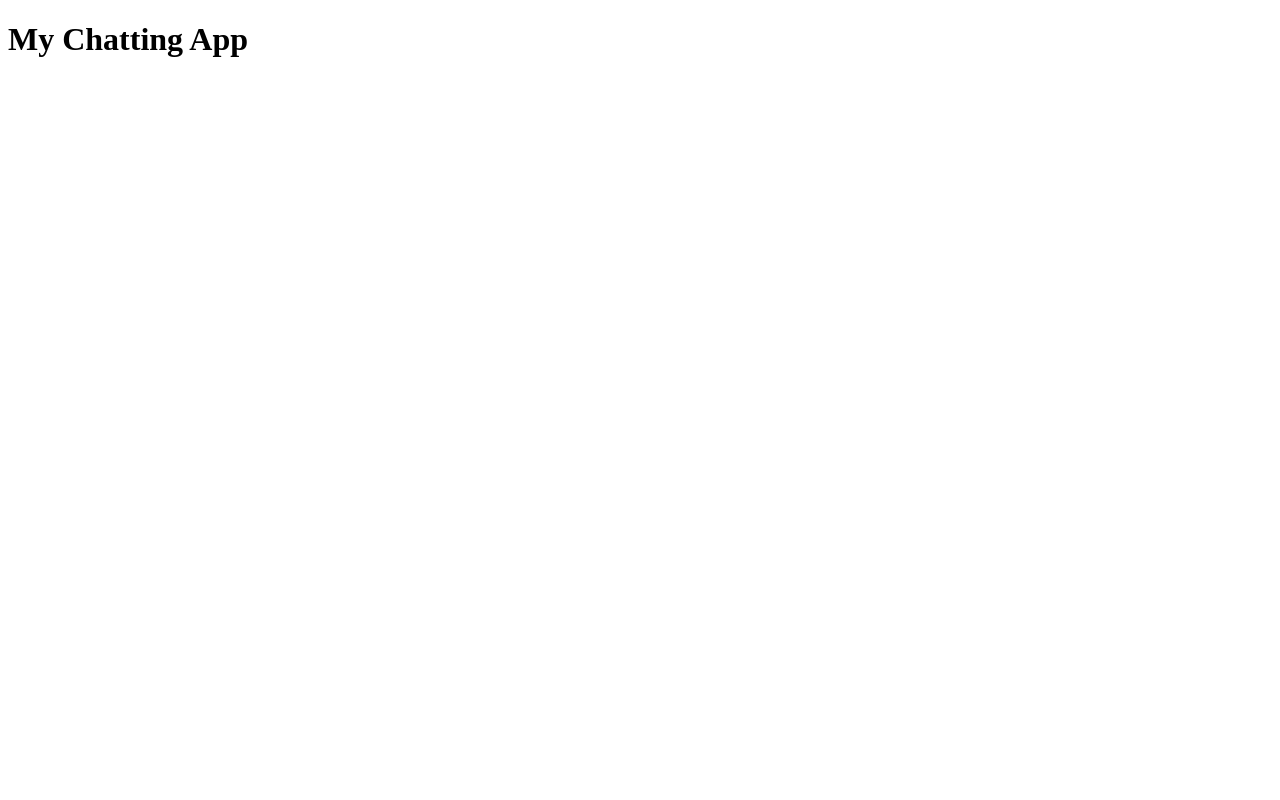
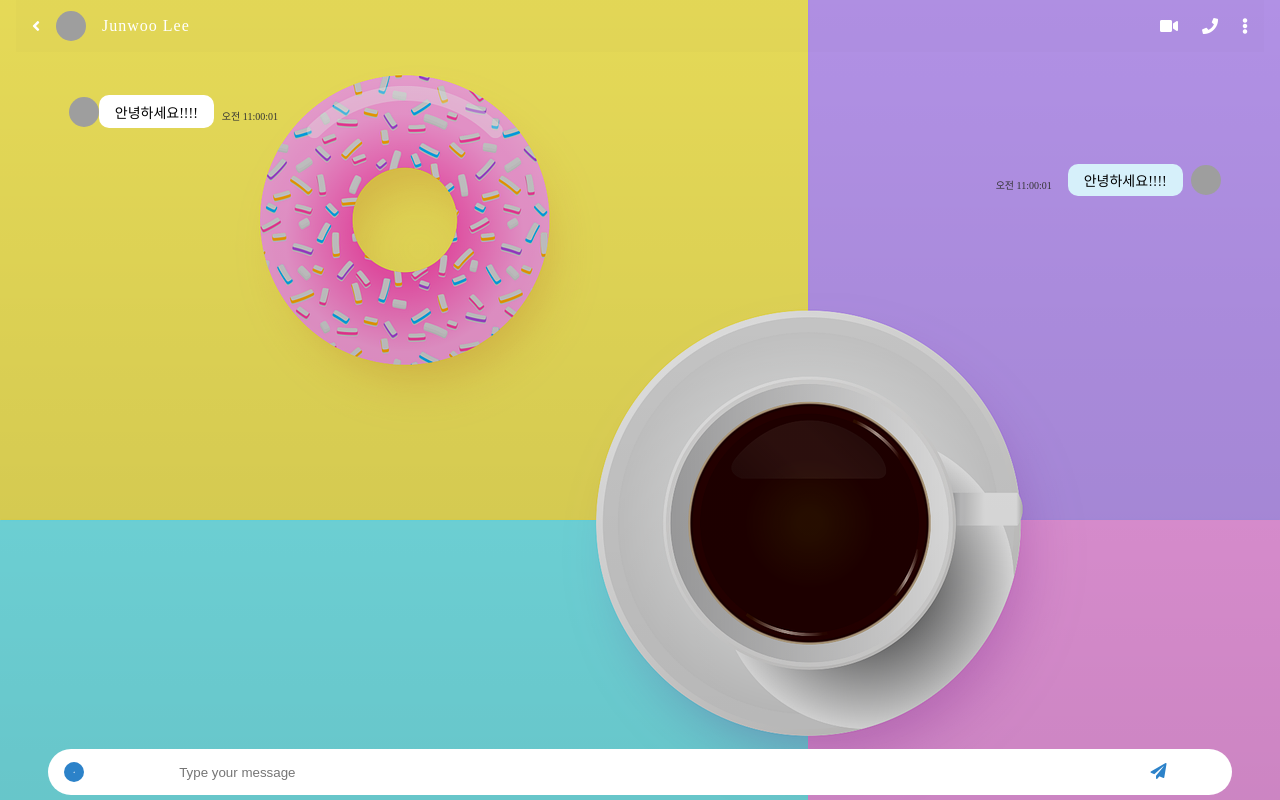
Before and after one commit to korea-it/chatting, a website: page public/index.html in a window 1280 px wide. Drawn offline with nearby package versions, Linux system fonts and the light colour scheme; no server answers; grey boxes are pictures that could not be loaded.

Commit message:
chatting

```diff
--- a/package.json
+++ b/package.json
@@ -11,6 +11,7 @@
   "dependencies": {
     "ejs": "^3.1.3",
     "express": "^4.17.1",
-    "nodemon": "^2.0.4"
+    "nodemon": "^2.0.4",
+    "socket.io": "^2.3.0"
   }
 }
--- /dev/null
+++ b/public/css/chat.css
@@ -0,0 +1,164 @@
+* {
+    margin: 0;
+    padding: 0;
+}
+
+html,
+body {
+    width: 100%;
+    overflow: hidden;
+}
+
+.wrap-all {
+    height: 100vh;
+    width: 100%;
+    overflow: hidden;
+    background: url('../images/chat-bg.png') no-repeat center;
+    background: linear-gradient(rgba(0, 0, 0, 0.1), rgba(0, 0, 0, 0.2)), url('../images/chat-bg.png') no-repeat center center;
+    background-size: cover;
+    display: flex;
+    flex-direction: column;
+    align-items: center;
+
+    justify-content: center;
+}
+
+.chat-header {
+    height: 5vh;
+    width: 95%;
+    display: flex;
+    justify-content: space-between;
+
+    padding: 0.5rem 1rem;
+    background: rgba(0, 0, 0, 0.01)
+}
+
+.chat-header .profile {
+    display: flex;
+    align-items: center;
+}
+
+.chat-header .profile i {
+
+    color: #fff;
+    margin-right: 1rem;
+}
+
+.chat-header .profile img {
+    width: 30px;
+    height: 30px;
+    border-radius: 50%;
+    margin-right: 1rem;
+}
+
+.chat-header .profile span {
+    color: #fff;
+    letter-spacing: 1px;
+}
+
+.chat-header .menus {
+
+    display: flex;
+    justify-content: flex-end;
+    align-items: center;
+}
+
+.chat-header .menus i {
+    margin-left: 1.5rem;
+    color: #fff;
+}
+
+
+.chat-container {
+    height: 90vh;
+    width: 90%;
+    padding: 20px 15px;
+    overflow-y: scroll;
+    display: flex;
+    flex-direction: column;
+    justify-content: flex-start;
+    align-items: flex-start;
+}
+
+.chat-container li {
+    list-style: none;
+    margin-top: 15px;
+    width: 100%;
+    padding: 0.3rem;
+    display: flex;
+    align-items: center;
+    justify-content: flex-start;
+}
+
+
+
+.chat-container li .profile {
+    border-radius: 50%;
+}
+
+.chat-container li .chat-text {
+    background: #fff;
+    padding: 0.4rem 1rem;
+    border-radius: 10px;
+    font-size: 14px;
+}
+
+.chat-container li .chat-date {
+    color: #333;
+    font-size: 10px;
+    margin: 0.5rem;
+    margin-top: 1rem;
+}
+
+.chat-container li.received {
+    list-style: none;
+    margin-top: 15px;
+    width: 100%;
+    padding: 0.3rem;
+    display: flex;
+    align-items: center;
+    flex-direction: row-reverse;
+    justify-content: flex-start;
+}
+
+.chat-container li.received .chat-text {
+    background: rgb(214, 240, 250);
+    padding: 0.4rem 1rem;
+    border-radius: 10px;
+    margin: 0.5rem;
+}
+
+
+.chat-input {
+    height: 5vh;
+    display: grid;
+    grid-template-columns: 1fr 8fr 1fr;
+    align-items: center;
+    width: 90%;
+    border-radius: 5vh;
+    background: #fff;
+    margin: 5px;
+    padding: 0.3rem 1rem;
+
+}
+
+.chat-input .plus {
+    color: #fff;
+    background: #2c82c9;
+    border-radius: 50%;
+    width: 20px;
+    height: 20px;
+    text-align: center;
+    line-height: 20px;
+    font-size: 2px;
+}
+
+.chat-input .message {
+    height: 100%;
+    border: none;
+}
+
+.chat-input .send {
+    color: #2c82c9;
+    text-align: center;
+}
--- a/public/index.html
+++ b/public/index.html
@@ -1,15 +1,95 @@
 <!DOCTYPE html>
-<html lang="en">
+<html lang="ko">
 
 <head>
     <meta charset="UTF-8">
     <meta name="viewport" content="width=device-width, initial-scale=1.0">
     <title>Chatting</title>
-    <link rel="stylesheet" href="">
+    <link rel="shortcut icon" href="#">
+    <link rel="stylesheet" href="https://cdnjs.cloudflare.com/ajax/libs/font-awesome/5.13.1/css/all.min.css"
+        integrity="sha512-xA6Hp6oezhjd6LiLZynuukm80f8BoZ3OpcEYaqKoCV3HKQDrYjDE1Gu8ocxgxoXmwmSzM4iqPvCsOkQNiu41GA=="
+        crossorigin="anonymous" />
+    <link rel="stylesheet" href="css/chat.css">
+    <script src="https://cdnjs.cloudflare.com/ajax/libs/socket.io/2.3.0/socket.io.js"
+        integrity="sha512-v8ng/uGxkge3d1IJuEo6dJP8JViyvms0cly9pnbfRxT6/31c3dRWxIiwGnMSWwZjHKOuY3EVmijs7k1jz/9bLA=="
+        crossorigin="anonymous"></script>
+    <script src="https://cdnjs.cloudflare.com/ajax/libs/jquery/3.5.1/jquery.min.js"
+        integrity="sha512-bLT0Qm9VnAYZDflyKcBaQ2gg0hSYNQrJ8RilYldYQ1FxQYoCLtUjuuRuZo+fjqhx/qtq/1itJ0C2ejDxltZVFg=="
+        crossorigin="anonymous"></script>
 </head>
 
 <body>
-    <h1>My Chatting App</h1>
+    <div class="wrap-all">
+        <div class="chat-header">
+            <div class="profile">
+                <i class="fas fa-angle-left"></i>
+                <img src="https://placeimg.com/50/50/any" alt="user" />
+                <span class="name">Junwoo Lee</span>
+            </div>
+            <div class="menus">
+                <i class="fas fa-video"></i>
+                <i class="fas fa-phone"></i>
+                <i class="fas fa-ellipsis-v"></i>
+            </div>
+        </div>
+        <ul class="chat-container">
+            <li>
+                <img src="https://placeimg.com/30/30/1" alt="user" class="profile">
+                <span class="chat-text">
+                    안녕하세요!!!!
+                </span>
+                <span class="chat-date">오전 11:00:01</span>
+            </li>
+            <li class="received">
+                <img src="https://placeimg.com/30/30/1" alt="user" class="profile">
+                <span class="chat-text">
+                    안녕하세요!!!!
+                </span>
+                <span class="chat-date">오전 11:00:01</span>
+            </li>
+        </ul>
+        <div class="chat-input">
+            <a href="#" class="plus"><i class="fas fa-plus"></i></a>
+            <input type="text" class="message" placeholder="Type your message" />
+            <a href="#" class="send"><i class="fas fa-paper-plane"></i></a>
+        </div>
+    </div>
+    <script>
+        // socket io 연결
+        const socket = io();
+        const sendButton = document.querySelector(".send");
+        const message = document.querySelector(".message");
+        sendButton.addEventListener('click', () => {
+
+            // console.log(message.value);
+            // 서버로 보내는 역할
+            socket.emit('chatting', message.value);
+        })
+        message.addEventListener('keypress', (e) => {
+            console.log(e);
+            if (e.key === 'Enter') {
+                const message = document.querySelector(".message");
+                // 서버로 보내는 역할
+                socket.emit('chatting', message.value);
+            }
+        })
+
+        // 서버에서 받는 역할
+        socket.on('chatting', (msg) => {
+
+            $('.chat-container').append(
+                `<li><img src="https://placeimg.com/30/30/1" alt='user' class="profile"/><span class='chat-text'>${msg}</span><span class='chat-date'>오전 07:21:22</span></li>`
+            );
+            $(".message").val("");
+            // const ul = document.querySelector(".chat-container");
+            // const li = document.createElement("li");
+            // const txt = document.createTextNode(msg);
+            // li.appendChild(txt);
+            // li.classList.add('chat-item')
+            // ul.appendChild(li);
+            // console.log(msg, 'from server!!!');
+        })
+    </script>
 </body>
 
 </html>
```
Also changed, not shown: app.js (+27 -15 lines), public/images/chat-bg.png (added), 1 other file.
